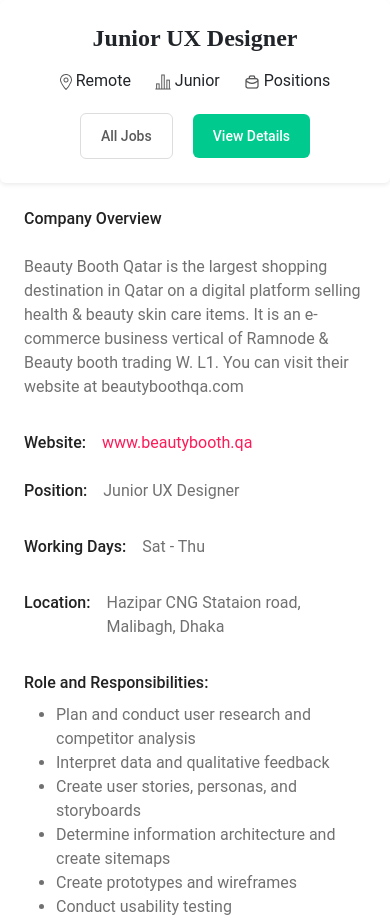
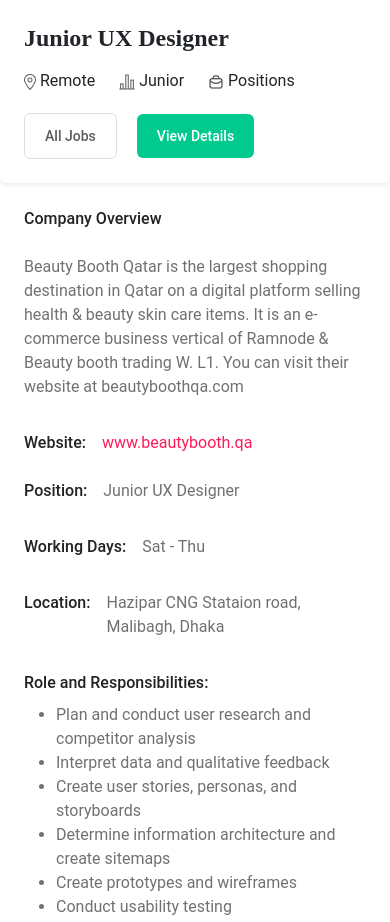
Before and after one commit to tanvirtbf/Beauty-Booth-Career-Page-design-Bootstrap, a plain HTML site: page career-view.html in a window 390 px wide. Shown: the top 922 px of the page. Drawn offline with nearby package versions, Linux system fonts and the light colour scheme; a web font is replaced by a local one.

Commit message:
index page banner responsive

```diff
--- a/career-view.html
+++ b/career-view.html
@@ -16,7 +16,7 @@
 
     <div class=" container mt-lg-5 mt-sm-3 shadow-sm p-4 rounded">
       <div class="row">
-        <div class="col-12 col-lg-8 d-flex flex-column align-items-lg-start align-items-center">
+        <div class="col-12 col-md-8 d-flex flex-column align-items-md-start align-items-sm-center align-items-start" >
           <h6 class="mb-3 heading">Junior UX Designer</h6>
           <div class="d-flex gap-4">
             <div>
@@ -33,9 +33,9 @@
             </div>
           </div>
         </div>
-        <div class="col-12 col-lg-4 d-flex align-items-center justify-content-lg-end justify-content-center gap-20 mt-20 mt-lg-0">
+        <div class="col-12 col-md-4 d-flex align-items-center justify-content-md-end justify-content-sm-center gap-20 mt-20 mt-lg-0">
           <button class="trans-btn">All Jobs</button>
-          <button class="green-btn">View Details</button>
+          <button class="green-btn px-sm-">View Details</button>
         </div>
       </div>
     </div>
```
Also changed, not shown: index.html (+3 -1 lines).
